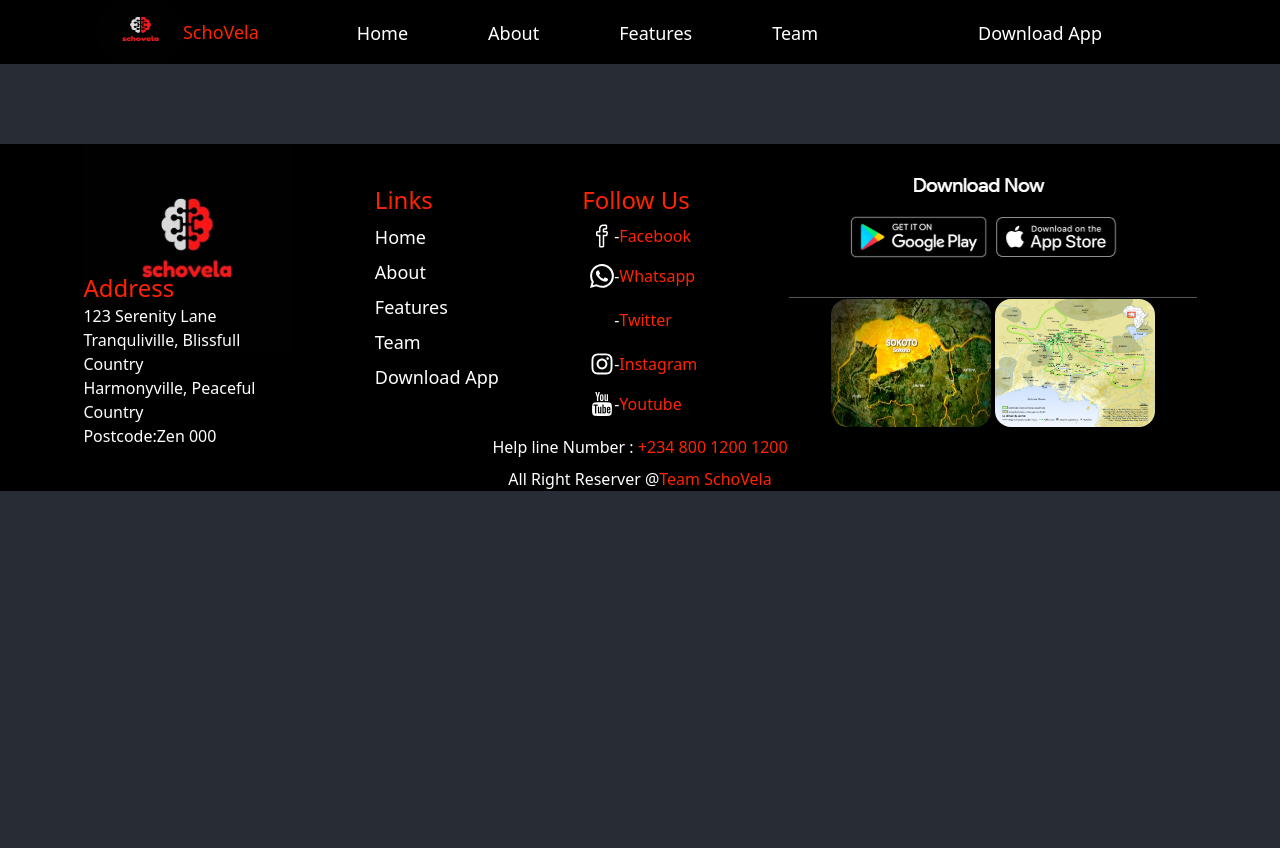
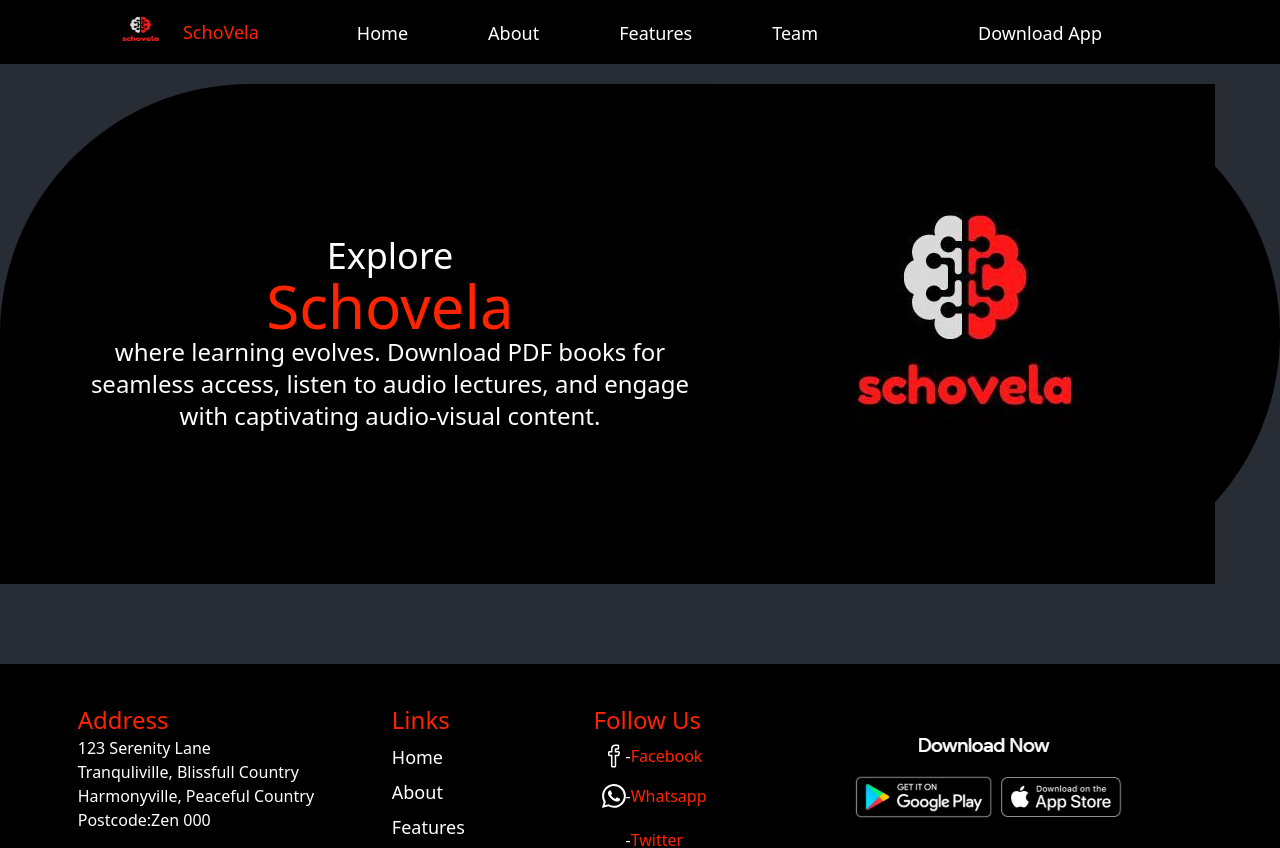
Before and after one commit to dev-JayJay/SchoVela, a React (Create React App) app: page / in a window 1280 px wide. Shown: the top 848 px of the page. Before the commit the page ends 800 px from the top, so only its background shows below. Built offline with nearby package versions, Linux system fonts and the light colour scheme; some icons are missing; a web font is replaced by a local one.

Commit message:
done with first section

```diff
--- a/src/App.js
+++ b/src/App.js
@@ -1,3 +1,4 @@
+import Body from './Component/Body';
 import Footer from './Component/Footer';
 import Header from './Component/Header'
 
@@ -5,6 +6,7 @@ function App() {
   return (
     <div>
       <Header />
+      <Body />
       <Footer />
     </div>
   );
--- /dev/null
+++ b/src/Component/Body.js
@@ -0,0 +1,40 @@
+import React from 'react'
+import logo from './logo.jpeg'
+// import Typist from 'react-typist';
+
+
+function Body() {
+
+  return (
+    <div>
+        <div className='mt-5'>
+            <div className='container mx-auto flex flex-row justify-center items-center bg-black rounded-tr-full rounded-br-full rounded-tl-full'>
+
+            <div className='col-1 w-width2'>
+                <div className='text-center'>
+                    <h2 className='text-white text-4xl'>Explore</h2>
+                    <h1 className='text-Ared text-6xl'>Schovela</h1>
+                    <p className='text-white text-2xl'>
+                        where learning evolves. Download PDF books for seamless access,
+                         listen to audio lectures, and engage with captivating audio-visual content.
+                    </p>
+                    {/* <Typist>
+                    Elevate your educational journey with Schovela - where innovation meets education.
+                    </Typist> */}
+
+                </div>
+            </div>
+
+                <div className='col-2'>
+                    <img
+                    src={logo} alt='SclovelaLogo'
+                    className='w-full'
+                    />
+                </div>
+            </div>
+        </div>
+    </div>
+  )
+}
+
+export default Body
--- a/src/Component/Footer.js
+++ b/src/Component/Footer.js
@@ -1,11 +1,9 @@
 import React from 'react'
-import logo from './logo.jpeg'
 import { FaInstagram } from 'react-icons/fa'
 import { FaXTwitter } from 'react-icons/fa6'
 import { BsWhatsapp } from 'react-icons/bs'
 import { TfiYoutube } from 'react-icons/tfi'
 import { SlSocialFacebook } from 'react-icons/sl'
-import GoogleMap from './GoogleMap'
 import GnadA from './GnadA2.png'
 import map1 from './map1.jpg'
 import map12 from './map12.jpg'
@@ -13,14 +11,10 @@ import map12 from './map12.jpg'
 function Footer() {
   return (
     <div>
-        <footer className='bg-black mt-20'>
+        <footer className='bg-black mt-20 bottom-0 mb-0 w-full'>
             <div className='flex flex-row flex-wrap justify-evenly'>
-                <div className='col-1 relative flex flex-col '>
-                    <img
-                    src={logo} alt='schovelaLog'
-                    className='w-52 h-52'
-                    />
-                <div className='Address text-white absolute lg:top-32 top-32 left-0'>
+                <div className='col-1 flex flex-col '>
+                <div className='Address text-white mt-10 left-0'>
                 <h1 className='text-2xl text-Ared'>Address</h1>
                 123 Serenity Lane<br/>
                 Tranquliville, Blissfull Country<br/>
@@ -31,7 +25,7 @@ function Footer() {
 
                 <div className='col-2 mt-0'>
                 <nav className='mt-10'>
-                    <h1 className='text-2xl lg:mt-0 mt-20 text-Ared'>Links</h1>
+                    <h1 className='text-2xl text-Ared'>Links</h1>
                 <ul className='flex flex-col'>
                     <li className='text-white mt-2 text-fontSize1'>
                         <a href='/'>
@@ -101,7 +95,7 @@ function Footer() {
                     </nav>
                 </div>
 
-                <div className='col-4'>
+                <div className='col-4 mt-10'>
                     <div className='map$app flex flex-col'>
                         {/* <GoogleMap /> */}
                         <div>
@@ -125,7 +119,7 @@ function Footer() {
             </div>
             <div className='text-center m-2'>
                 <p className='text-white m-2'>Help line Number : <span className='text-Ared'>+234 800 1200 1200</span></p>
-                <p className='font-kenio text-white mt-2 mb-1 flex flex-row text-center justify-center'> All Right Reserver @ <span className='text-Ared'>Team SchoVela</span></p>
+                <p className='font-kenio text-white mt-2 mb-1 flex flex-row text-center justify-center'> All Right Reserver @ <span className='text-Ared'>Team SchoVela 2023</span></p>
             </div>
         </footer>
     </div>
--- a/src/Component/GoogleMap.js
+++ /dev/null
@@ -1,33 +0,0 @@
-import React from "react";
-import GoogleMapReact from 'google-map-react';
-
-const AnyReactComponent = ({ text }) => <div>{text}</div>;
-
-function GoogleMap(){
-  const defaultProps = {
-    center: {
-      lat: 10.99835602,
-      lng: 77.01502627
-    },
-    zoom: 11
-  };
-
-  return (
-    // Important! Always set the container height explicitly
-    <div style={{ height: '100vh', width: '100%' }}>
-      <GoogleMapReact
-        bootstrapURLKeys={{ key: "" }}
-        defaultCenter={defaultProps.center}
-        defaultZoom={defaultProps.zoom}
-      >
-        <AnyReactComponent
-          lat={59.955413}
-          lng={30.337844}
-          text="My Marker"
-        />
-      </GoogleMapReact>
-    </div>
-  );
-}
-
-export default GoogleMap;
--- a/src/Component/Header.js
+++ b/src/Component/Header.js
@@ -24,7 +24,7 @@ function Header() {
                 <p className='text-Ared'>SchoVela</p>
             </div>
             <nav className=''>
-                <ul className={` ${ clicked ? 'items-center text-center w-full bg-[#212532]' : 'hidden' }
+                <ul className={` ${ clicked ? 'items-center text-center w-full bg-black z-50' : 'hidden' }
                 lg:flex lg:flex-row lg:justify-evenly lg:items-center`}>
                     <li className='text-white lg:mt-5 mr-20 text-fontSize1'>
                         <a href='/'>
--- a/tailwind.config.js
+++ b/tailwind.config.js
@@ -5,6 +5,7 @@ module.exports = {
     extend: {
       width: {
         'width1': '85px',
+        'width2': '650px',
       },
       height: {
         'height1': '64px',
```
